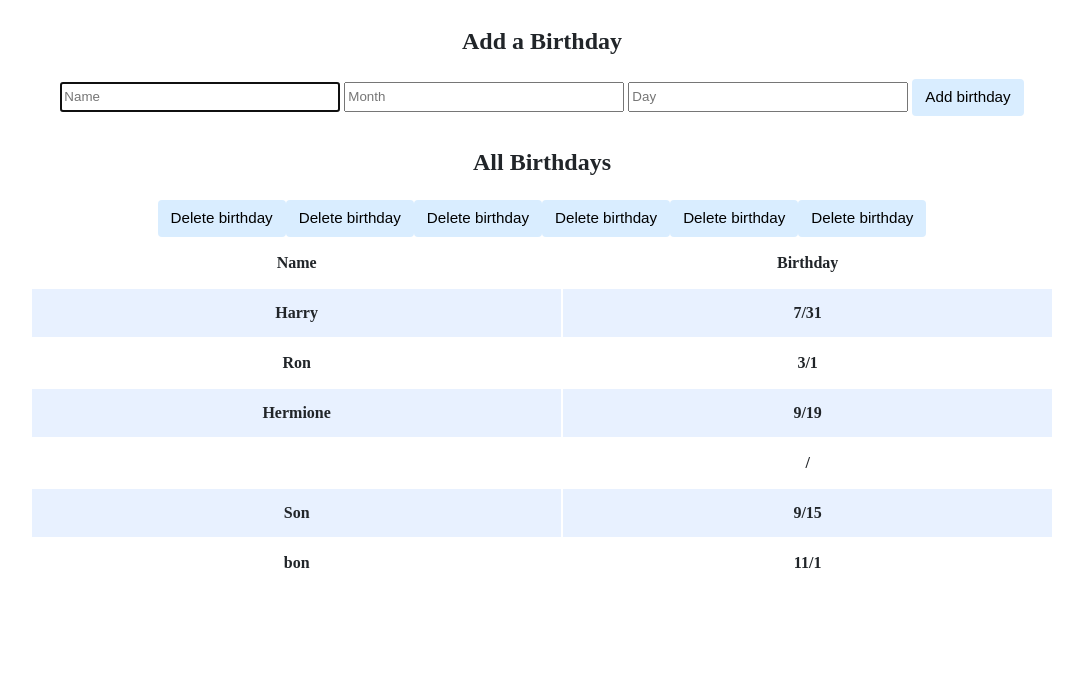
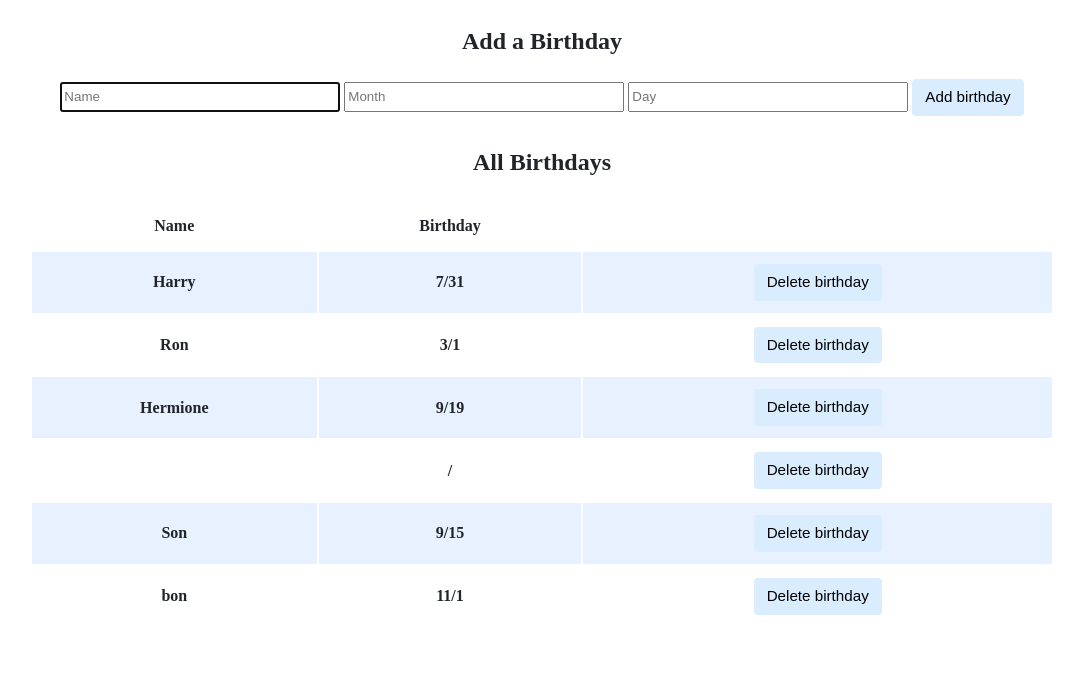
Before and after one commit to mson1509/cs50mson, a Flask app: page / in a window 1280 px wide. Shown: the part 237-914 px from the top of the page, without its empty margins (98-1181 px from the left). Before the commit the page ends 805 px from the top, so only its background shows below. Run offline with Flask 3, Linux system fonts and the light colour scheme; lists and menus that the app fills with data are empty; some libraries are stand-ins or nearby versions.

Commit message:
Wed, Sep 27, 2023, 4:37 PM +07:00

```diff
--- a/birthdays/templates/index.html
+++ b/birthdays/templates/index.html
@@ -37,10 +37,12 @@
                         <tr>
                             <th>{{ birthday.name }}</th>
                             <th>{{ birthday.month }}/{{ birthday.day }}</th>
-                            <form action="/delete" method="post">
-                                <input type="hidden" name="id" value="{{ birthday.id }}">
-                                <button type="submit">Delete birthday</button>
-                            </form>
+                            <th>
+                                <form action="/delete" method="post">
+                                    <input type="hidden" name="id" value="{{ birthday.id }}">
+                                    <button type="submit">Delete birthday</button>
+                                </form>
+                            </th>
                         </tr>
                     {% endfor %}
                     </tbody>
```
